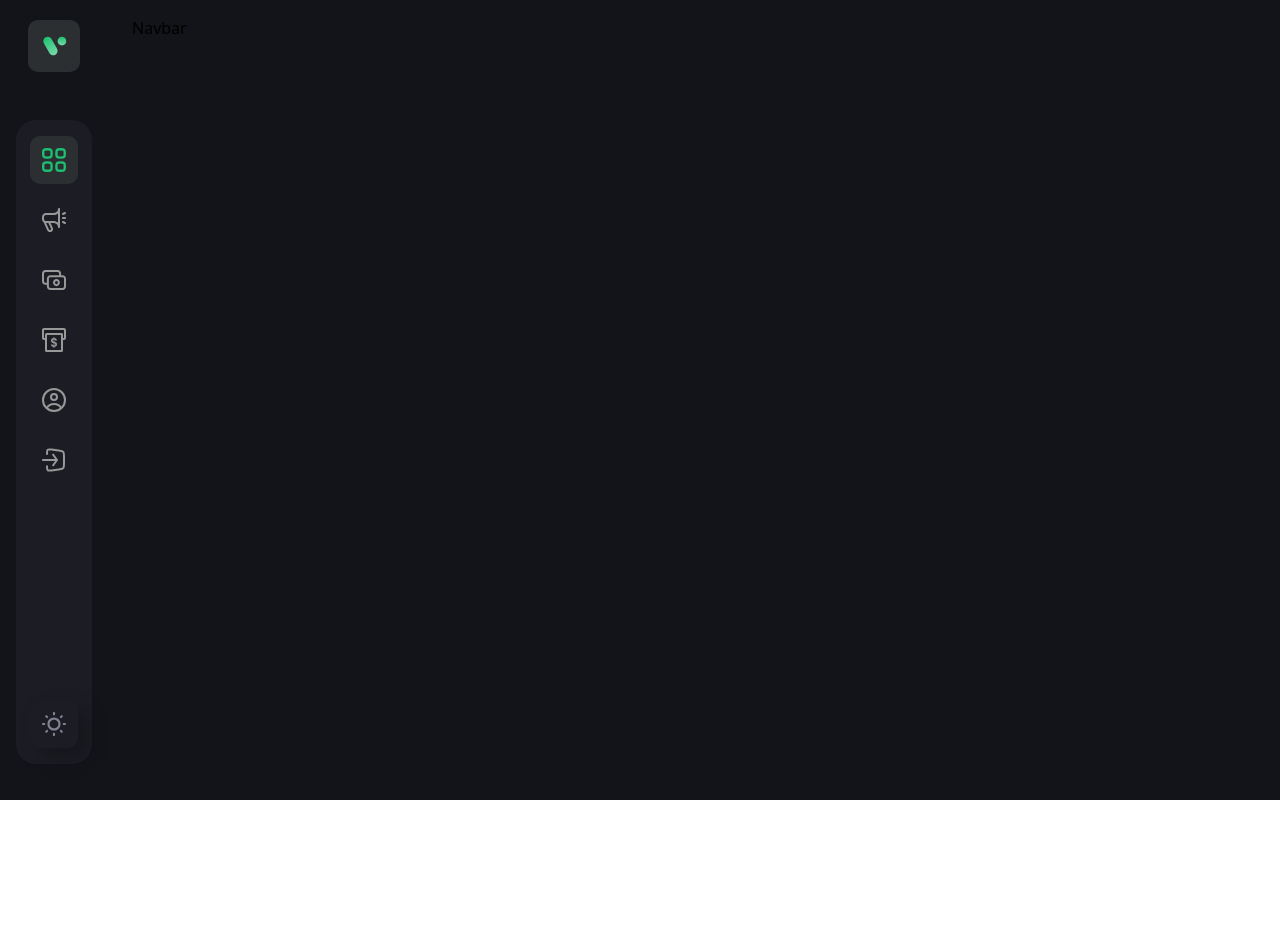
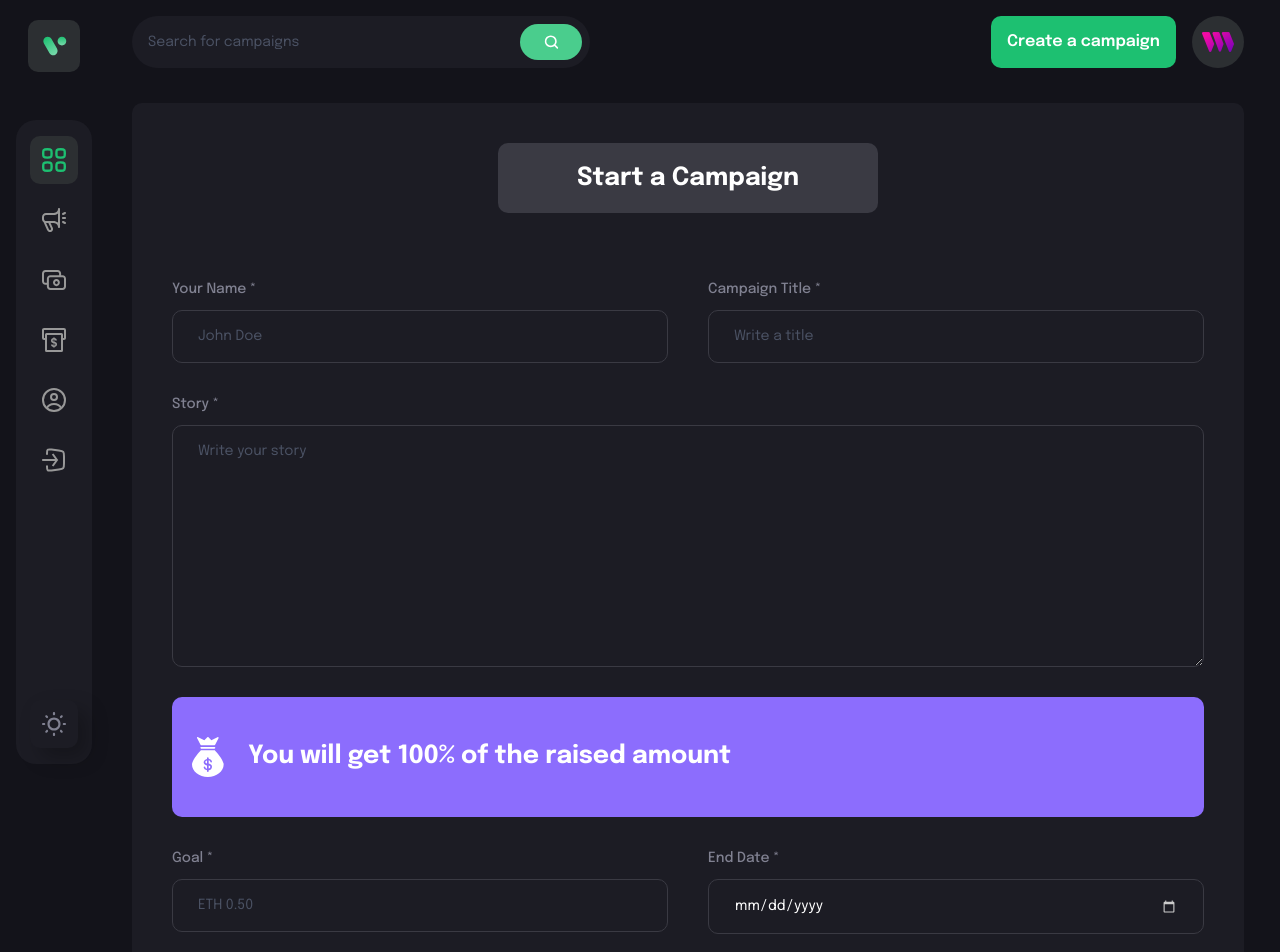
Before and after one commit to goelraghav002/crowd-funding-app, a React (Vite) app in the folder client/: page /create-campaign in a window 1280 px wide. Before the commit this address had no page. Shown: the top 952 px of the page. Before the commit the page ends 800 px from the top, so only its background shows below. Built offline with nearby package versions, Linux system fonts and the light colour scheme; what @thirdweb-dev/react would draw is missing.

Commit message:
file changes

```diff
--- a/client/index.html
+++ b/client/index.html
@@ -2,7 +2,7 @@
 <html lang="en">
   <head>
     <meta charset="UTF-8" />
-    <link rel="icon" type="image/svg+xml" href="/src/favicon.svg" />
+    <link rel="icon" type="image/svg+xml" href="./src/assets/thirdweb.png" />
     <meta name="viewport" content="width=device-width, initial-scale=1.0" />
     <title>vite-javascript-starter</title>
   </head>
--- a/client/src/App.jsx
+++ b/client/src/App.jsx
@@ -2,20 +2,24 @@ import React from 'react';
 import { Route, Routes } from 'react-router-dom';
 
 import { Sidebar, Navbar } from './components';
-import { CampaignDetails, Home, CreateCampaign, Profile } from './pages';
+import { CampaignDetails, CreateCampaign, Home, Profile } from './pages';
 
 const App = () => {
   return (
-    <div className='relative sm:-8 p-4 bg-[#13131a] min-h-screen flex flex-row'>
-      <div className='sm:flex hidden mr-10 relative'>
+    <div className="relative sm:-8 p-4 bg-[#13131a] min-h-screen flex flex-row">
+      <div className="sm:flex hidden mr-10 relative">
         <Sidebar />
       </div>
 
-      <div className='flex-1 max-sm:w-full max-w-[1280px] mx-auto sm:pr-5'>
+      <div className="flex-1 max-sm:w-full max-w-[1280px] mx-auto sm:pr-5">
         <Navbar />
 
         <Routes>
-          <Route path='/' element={<Home />} />
+          <Route path="/" element={<Home />} />
+          <Route path="/profile" element={<Profile />} />
+          <Route path="/create-campaign" element={<CreateCampaign />} />
+          <Route path="/campaign-details/:id" element={<CampaignDetails />} />
+          <Route path="*" element={<Home />} />
         </Routes>
       </div>
     </div>
--- a/client/src/components/Navbar.jsx
+++ b/client/src/components/Navbar.jsx
@@ -1,9 +1,97 @@
-import React from 'react'
+import React, { useState } from 'react';
+import { Link, useNavigate } from 'react-router-dom';
+
+import { CustomButton } from './';
+import { logo, menu, thirdweb, search } from '../assets';
+import { navlinks } from '../constants';
 
 const Navbar = () => {
-  return (
-    <div>Navbar</div>
-  )
-}
+	const navigate = useNavigate();
+	const [isActive, setIsActive] = useState('dashboard');
+	const [toggleDrawer, setToggleDrawer] = useState(false);
 
-export default Navbar
+    const address = '0xsdji'
+
+	return (
+        <div className='flex md:flex-row flex-col-reverse justify-between mb-[35px] gap-6'>
+            <div className="lg:flex-1 flex flex-row max-w-[458px] py-2 pl-4 pr-2 h-[52px] bg-[#1c1c24] rounded-[100px]">
+                <input type="text" placeholder="Search for campaigns" className="flex w-full font-epilogue font-normal text-[14px] placeholder:text-[#4b5264] text-white bg-transparent outline-none" />
+
+                <div className="w-[72px] h-full rounded-[20px] bg-[#4acd8d] flex justify-center items-center cursor-pointer">
+                <img src={search} alt="search" className="w-[15px] h-[15px] object-contain"/>
+                </div>
+            </div>
+
+            <div className="sm:flex hidden flex-row justify-end gap-4">
+                <CustomButton
+                    btnType="button"
+                    title={address ? 'Create a campaign' : 'Connect'}
+                    styles={address ? 'bg-[#1dc071]' : 'bg-[#8c6dfd]'}
+                    handleClick={() => {
+                        if(address) navigate('create-campaign')
+                        else 'connect()'
+                    }}
+                />
+
+                <Link to="/profile">
+                    <div className="w-[52px] h-[52px] rounded-full bg-[#2c2f32] flex justify-center items-center cursor-pointer">
+                        <img src={thirdweb} alt="user" className="w-[60%] h-[60%] object-contain" />
+                    </div>
+                </Link>
+            </div>
+
+            {/* Small screen navigation */}
+            <div className="sm:hidden flex justify-between items-center relative">
+                <div className="w-[40px] h-[40px] rounded-[10px] bg-[#2c2f32] flex justify-center items-center cursor-pointer">
+                    <img src={logo} alt="user" className="w-[60%] h-[60%] object-contain" />
+                </div>
+
+                <img
+                    src={menu}
+                    alt="menu"
+                    className="w-[34px] h-[34px] object-contain cursor-pointer"
+                    onClick={() => setToggleDrawer((prev) => !prev)}
+                />
+
+                <div className={`absolute top-[60px] right-0 left-0 bg-[#1c1c24] z-10 shadow-secondary py-4 ${!toggleDrawer ? '-translate-y-[100vh]' : 'translate-y-0'} transition-all duration-700`}>
+                    <ul className="mb-4">
+                    {navlinks.map((link) => (
+                        <li
+                            key={link.name}
+                            className={`flex p-4 ${isActive === link.name && 'bg-[#3a3a43]'}`}
+                            onClick={() => {
+                                setIsActive(link.name);
+                                setToggleDrawer(false);
+                                navigate(link.link);
+                            }}
+                        >
+                        <img
+                            src={link.imgUrl}
+                            alt={link.name}
+                            className={`w-[24px] h-[24px] object-contain ${isActive === link.name ? 'grayscale-0' : 'grayscale'}`}
+                        />
+                        <p className={`ml-[20px] font-epilogue font-semibold text-[14px] ${isActive === link.name ? 'text-[#1dc071]' : 'text-[#808191]'}`}>
+                            {link.name}
+                        </p>
+                        </li>
+                    ))}
+                    </ul>
+
+                    <div className="flex mx-4">
+                        <CustomButton
+                        btnType="button"
+                        title={address ? 'Create a campaign' : 'Connect'}
+                        styles={address ? 'bg-[#1dc071]' : 'bg-[#8c6dfd]'}
+                        handleClick={() => {
+                            if(address) navigate('create-campaign')
+                            else 'connect()';
+                        }}
+                        />
+                    </div>
+                </div>
+            </div>
+        </div>
+	);
+};
+
+export default Navbar;
--- a/client/src/pages/CreateCampaign.jsx
+++ b/client/src/pages/CreateCampaign.jsx
@@ -1,8 +1,117 @@
-import React from 'react'
+import React, { useState } from 'react'
+import { useNavigate } from 'react-router-dom';
+import { ethers } from 'ethers';
+
+import { useStateContext } from '../context';
+import { money } from '../assets';
+import { CustomButton, FormField, Loader } from '../components';
+import { checkIfImage } from '../utils';
 
 const CreateCampaign = () => {
+  const navigate = useNavigate();
+  const [isLoading, setIsLoading] = useState(false);
+  // const { createCampaign } = useStateContext();
+  const [form, setForm] = useState({
+    name: '',
+    title: '',
+    description: '',
+    target: '',
+    deadline: '',
+    image: ''
+  });
+
+  const handleFormFieldChange = (fieldName, e) => {
+    setForm({ ...form, [fieldName]: e.target.value })
+  }
+
+  const handleSubmit = async (e) => {
+    e.preventDefault();
+
+    checkIfImage(form.image, async (exists) => {
+      if(exists) {
+        setIsLoading(true)
+        await createCampaign({ ...form, target: ethers.utils.parseUnits(form.target, 18)})
+        setIsLoading(false);
+        navigate('/');
+      } else {
+        alert('Provide valid image URL')
+        setForm({ ...form, image: '' });
+      }
+    })
+  }
+
   return (
-    <div>CreateCampaign</div>
+    <div className="bg-[#1c1c24] flex justify-center items-center flex-col rounded-[10px] sm:p-10 p-4">
+      {isLoading && <Loader />}
+      <div className="flex justify-center items-center p-[16px] sm:min-w-[380px] bg-[#3a3a43] rounded-[10px]">
+        <h1 className="font-epilogue font-bold sm:text-[25px] text-[18px] leading-[38px] text-white">Start a Campaign</h1>
+      </div>
+
+      <form onSubmit={handleSubmit} className="w-full mt-[65px] flex flex-col gap-[30px]">
+        <div className="flex flex-wrap gap-[40px]">
+          <FormField
+            labelName="Your Name *"
+            placeholder="John Doe"
+            inputType="text"
+            value={form.name}
+            handleChange={(e) => handleFormFieldChange('name', e)}
+          />
+          <FormField
+            labelName="Campaign Title *"
+            placeholder="Write a title"
+            inputType="text"
+            value={form.title}
+            handleChange={(e) => handleFormFieldChange('title', e)}
+          />
+        </div>
+
+        <FormField
+            labelName="Story *"
+            placeholder="Write your story"
+            isTextArea
+            value={form.description}
+            handleChange={(e) => handleFormFieldChange('description', e)}
+          />
+
+        <div className="w-full flex justify-start items-center p-4 bg-[#8c6dfd] h-[120px] rounded-[10px]">
+          <img src={money} alt="money" className="w-[40px] h-[40px] object-contain"/>
+          <h4 className="font-epilogue font-bold text-[25px] text-white ml-[20px]">You will get 100% of the raised amount</h4>
+        </div>
+
+        <div className="flex flex-wrap gap-[40px]">
+          <FormField
+            labelName="Goal *"
+            placeholder="ETH 0.50"
+            inputType="text"
+            value={form.target}
+            handleChange={(e) => handleFormFieldChange('target', e)}
+          />
+          <FormField
+            labelName="End Date *"
+            placeholder="End Date"
+            inputType="date"
+            value={form.deadline}
+            handleChange={(e) => handleFormFieldChange('deadline', e)}
+          />
+        </div>
+
+        <FormField
+            labelName="Campaign image *"
+            placeholder="Place image URL of your campaign"
+            inputType="url"
+            value={form.image}
+            handleChange={(e) => handleFormFieldChange('image', e)}
+          />
+
+          <div className="flex justify-center items-center mt-[40px]">
+            <CustomButton
+              btnType="submit"
+              title="Submit new campaign"
+              styles="bg-[#1dc071]"
+            />
+          </div>
+      </form>
+    </div>
   )
 }
 
```
